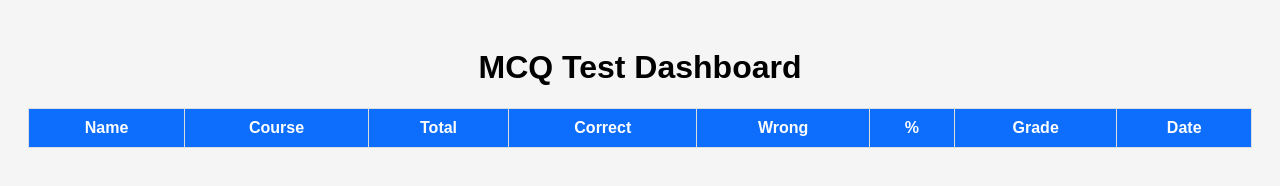
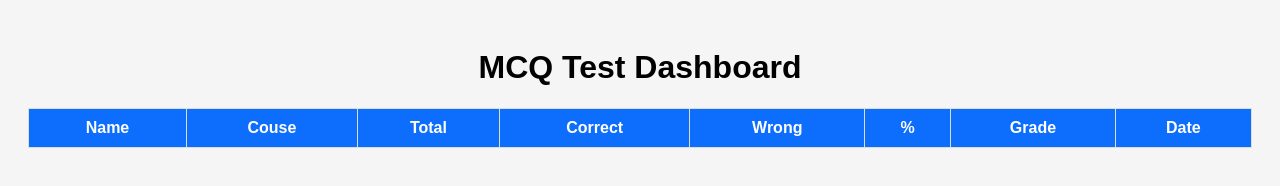
Before and after one commit to A9856/MCQTEST, a plain HTML site: page admin.html in a window 1280 px wide. Drawn offline with Linux system fonts and the light colour scheme; no server answers.

Commit message:
Fix typo in header from 'Course' to 'Couse'

```diff
--- a/admin.html
+++ b/admin.html
@@ -55,7 +55,7 @@
 <tr>
 
 <th>Name</th>
-<th>Course</th>
+<th>Couse</th>
 <th>Total</th>
 <th>Correct</th>
 <th>Wrong</th>
```
